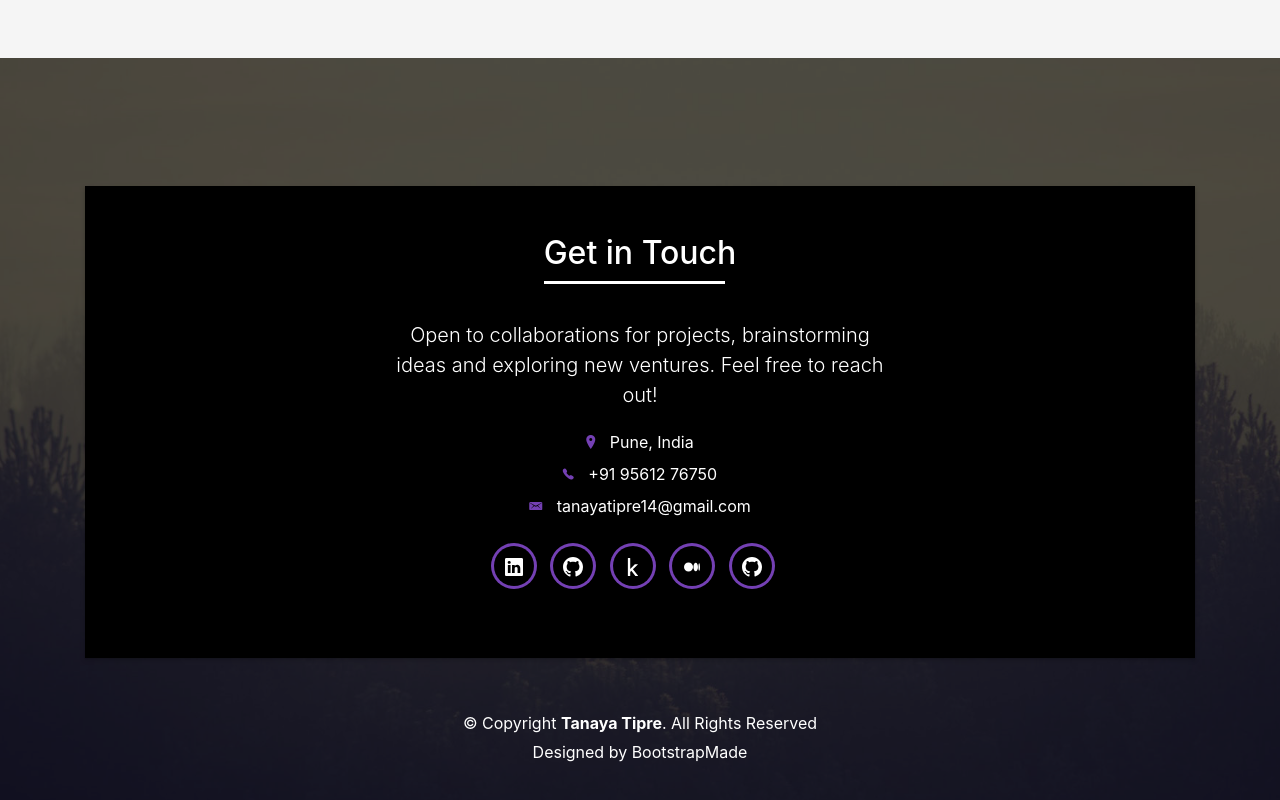
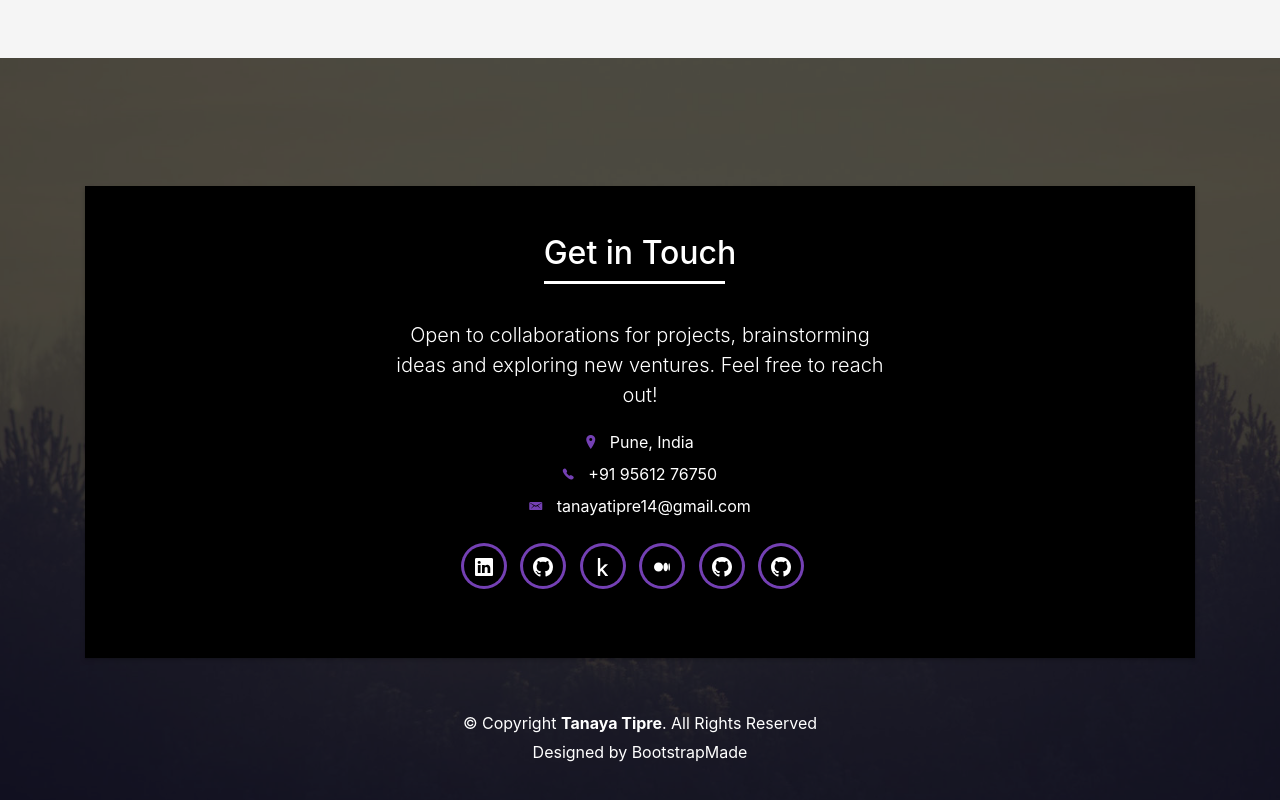
Before and after one commit to tanayatipre/tanayatipre.github.io, a plain HTML site: page index.html in a window 1280 px wide. Shown: the part 5122-5922 px from the top of the page. Drawn offline with Linux system fonts and the light colour scheme; files whose address does not match are found by name.

Commit message:
Update index.html

```diff
--- a/index.html
+++ b/index.html
@@ -666,6 +666,9 @@
                         <li><a href="https://github.com/tanayatipre" target="_blank"><span class="ico-circle"><svg xmlns="http://www.w3.org/2000/svg" width="20" height="20" fill="#ffffff" class="bi bi-github" viewBox="0 0 16 16">
                         <path d="M8 0C3.58 0 0 3.58 0 8c0 3.54 2.29 6.53 5.47 7.59.4.07.55-.17.55-.38 0-.19-.01-.82-.01-1.49-2.01.37-2.53-.49-2.69-.94-.09-.23-.48-.94-.82-1.13-.28-.15-.68-.52-.01-.53.63-.01 1.08.58 1.23.82.72 1.21 1.87.87 2.33.66.07-.52.28-.87.51-1.07-1.78-.2-3.64-.89-3.64-3.95 0-.87.31-1.59.82-2.15-.08-.2-.36-1.02.08-2.12 0 0 .67-.21 2.2.82.64-.18 1.32-.27 2-.27s1.36.09 2 .27c1.53-1.04 2.2-.82 2.2-.82.44 1.1.16 1.92.08 2.12.51.56.82 1.27.82 2.15 0 3.07-1.87 3.75-3.65 3.95.29.25.54.73.54 1.48 0 1.07-.01 1.93-.01 2.2 0 .21.15.46.55.38A8.01 8.01 0 0 0 16 8c0-4.42-3.58-8-8-8"/>
                       </svg></li>
+                          <li><a href="https://github.com/tanayatipre" target="_blank"><span class="ico-circle"><svg xmlns="http://www.w3.org/2000/svg" width="20" height="20" fill="#ffffff" class="bi bi-github" viewBox="0 0 16 16">
+                        <path d="M8 0C3.58 0 0 3.58 0 8c0 3.54 2.29 6.53 5.47 7.59.4.07.55-.17.55-.38 0-.19-.01-.82-.01-1.49-2.01.37-2.53-.49-2.69-.94-.09-.23-.48-.94-.82-1.13-.28-.15-.68-.52-.01-.53.63-.01 1.08.58 1.23.82.72 1.21 1.87.87 2.33.66.07-.52.28-.87.51-1.07-1.78-.2-3.64-.89-3.64-3.95 0-.87.31-1.59.82-2.15-.08-.2-.36-1.02.08-2.12 0 0 .67-.21 2.2.82.64-.18 1.32-.27 2-.27s1.36.09 2 .27c1.53-1.04 2.2-.82 2.2-.82.44 1.1.16 1.92.08 2.12.51.56.82 1.27.82 2.15 0 3.07-1.87 3.75-3.65 3.95.29.25.54.73.54 1.48 0 1.07-.01 1.93-.01 2.2 0 .21.15.46.55.38A8.01 8.01 0 0 0 16 8c0-4.42-3.58-8-8-8"/>
+                      </svg></li>
 
                     </ul>
                   </div>
```
